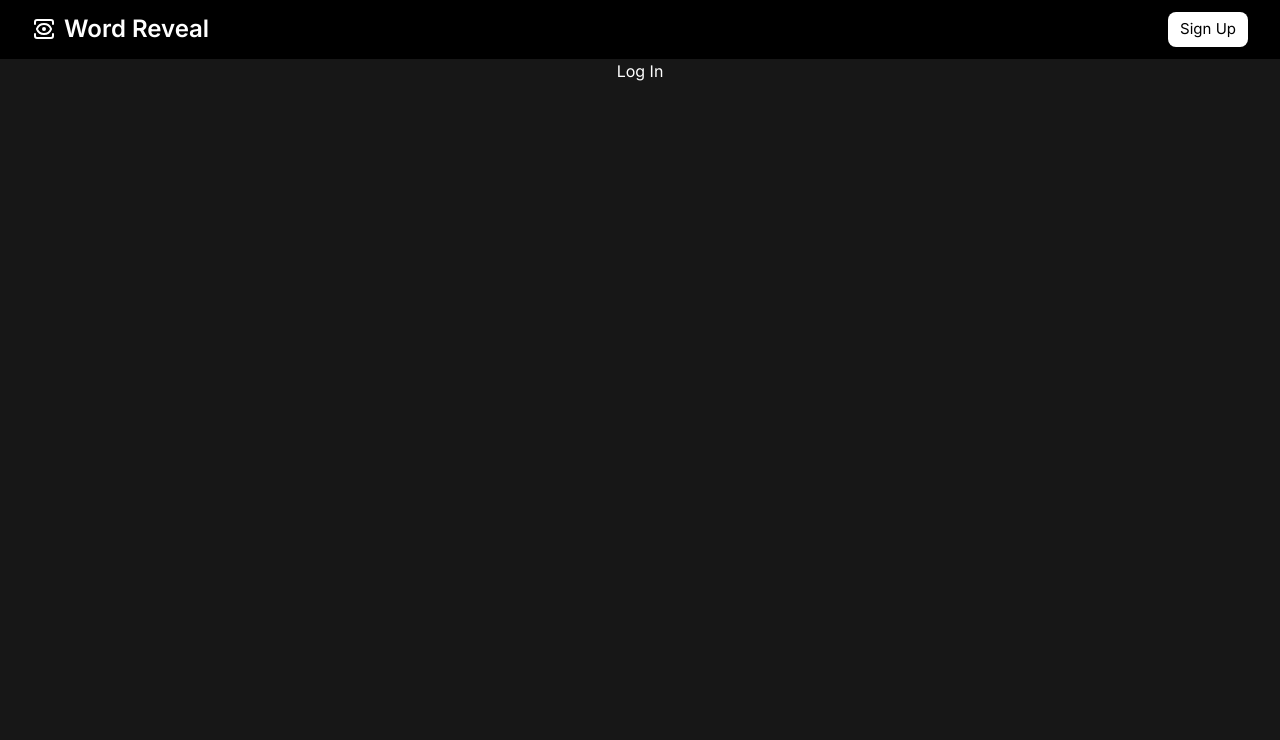
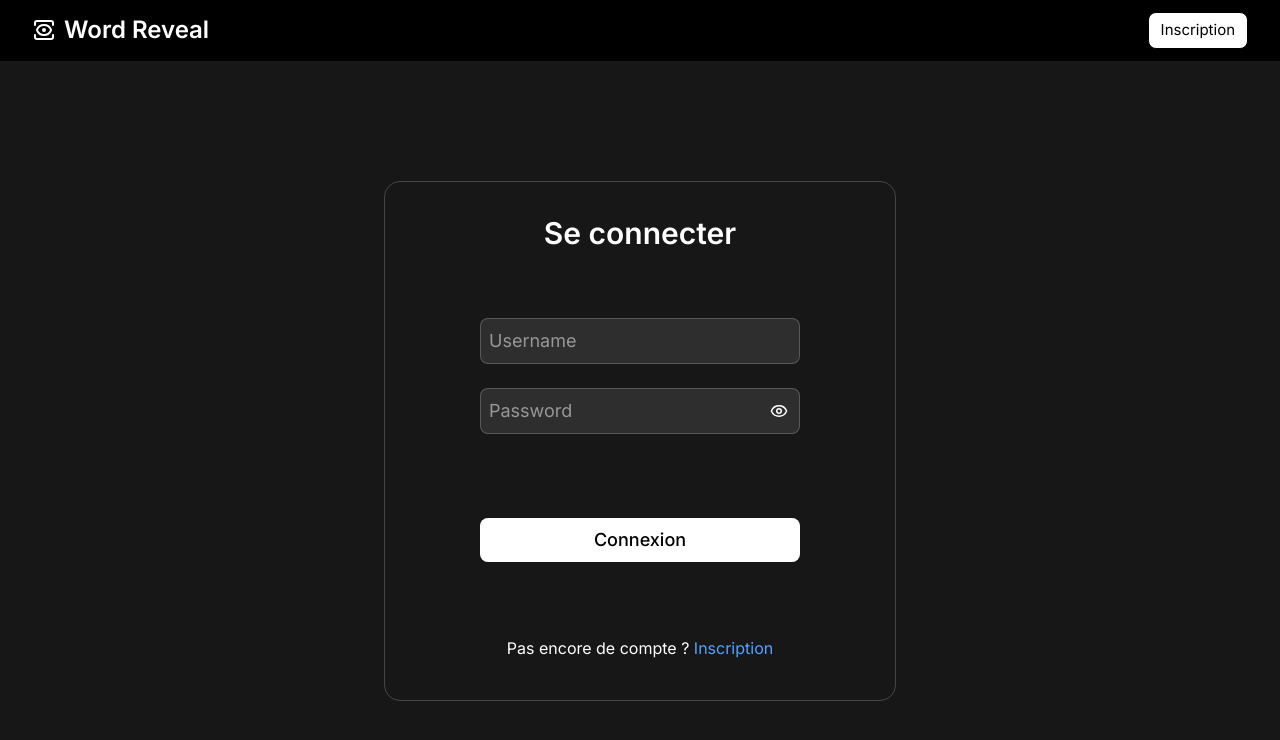
Before and after one commit to maudiffr/word-reveal, a React (Vite) app in the folder frontend/: page /login in a window 1280 px wide. Shown: the top 740 px of the page. Built offline with nearby package versions, Linux system fonts and the light colour scheme.

Commit message:
Add UI for Register and Login pages

```diff
--- a/frontend/src/components/Game/Game.jsx
+++ b/frontend/src/components/Game/Game.jsx
@@ -3,7 +3,7 @@ import WordInput from './WordInput'
 
 const Game = () => {
   return (
-    <div className="flex flex-col flex-1 justify-center items-center gap-8">
+    <div className="flex flex-col flex-1 items-center gap-8 px-4 pt-45">
       <WordCard />
       <WordInput />
     </div>
--- a/frontend/src/components/Header.jsx
+++ b/frontend/src/components/Header.jsx
@@ -18,15 +18,15 @@ const Header = () => {
               to="/login"
               className="px-3 py-1.5 border border-white/20 rounded-lg text-[15px] hover:bg-white/10 whitespace-nowrap transition-colors"
             >
-              Log In
+              Connexion
             </Link>
           )}
           {location.pathname !== '/register' && (
             <Link
               to="/register"
-              className="px-3 py-1.5 rounded-lg bg-white text-[15px] text-black hover:bg-white/80 whitespace-nowrap transition-colors"
+              className="px-3 py-1.5 border rounded-lg bg-white text-[15px] text-black hover:bg-white/80 whitespace-nowrap transition-colors"
             >
-              Sign Up
+              Inscription
             </Link>
           )}
         </div>
--- a/frontend/src/index.css
+++ b/frontend/src/index.css
@@ -50,7 +50,7 @@
 
 @layer components {
   .game-card {
-    @apply relative grid grid-rows-[22%_56%_22%] place-items-center w-111.5 h-46.5 lg:w-199.5 lg:h-82.5 -mt-25 border-2 border-white rounded-lg lg:rounded-xl bg-[#202020];
+    @apply relative grid grid-rows-[22%_56%_22%] place-items-center w-111.5 h-46.5 lg:w-199.5 lg:h-82.5 border-2 border-white rounded-lg lg:rounded-xl bg-[#202020];
   }
 
   .game-card-title {
--- a/frontend/src/pages/Login/index.jsx
+++ b/frontend/src/pages/Login/index.jsx
@@ -1,9 +1,75 @@
-function Login() {
+import { useState } from 'react'
+import { Link } from 'react-router-dom'
+import { Eye, EyeOff } from 'lucide-react'
+
+function Register() {
+  const [showPassword, setShowPassword] = useState(false)
+
+  const handleSubmit = (e) => {
+    e.preventDefault()
+
+    const form = e.target
+
+    const formData = new FormData(form)
+
+    const username = formData.get('username')
+    const password = formData.get('password')
+
+    console.log(`${username} et ${password}`)
+
+    form.reset()
+  }
+
   return (
-    <div>
-      <h1 className="text-center">Log In</h1>
+    <div className="flex flex-1 justify-center px-4 pt-15 sm:pt-30">
+      <div className="grid grid-rows-[20%_60%_20%] place-items-center w-full max-w-lg h-130 border border-white/20 rounded-2xl">
+        <div>
+          <h1 className="text-3xl font-semibold">Se connecter</h1>
+        </div>
+        <form onSubmit={handleSubmit} className="flex flex-col gap-6">
+          <input
+            name="username"
+            type="text"
+            id="username"
+            placeholder="Username"
+            aria-label="username"
+            maxLength={16}
+            className={`w-full lg:w-80 px-2 py-2 border border-white/20 rounded-lg bg-white/10 lg:text-lg outline-none focus:ring`}
+          />
+          <div className="relative">
+            <input
+              name="password"
+              type={showPassword ? 'text' : 'password'}
+              id="password"
+              placeholder="Password"
+              aria-label="password"
+              maxLength={20}
+              className={`w-full lg:w-80 px-2 py-2 border border-white/20 bg-white/10 rounded-lg lg:text-lg outline-none focus:ring`}
+            />
+            <button
+              type="button"
+              onClick={() => setShowPassword((prev) => !prev)}
+              className="absolute right-3 top-1/2 -translate-y-1/2"
+            >
+              {showPassword ? <EyeOff size={18} /> : <Eye size={18} />}
+            </button>
+          </div>
+          <button
+            type="submit"
+            className="mt-15 px-3 py-2 rounded-lg bg-white text-lg text-black font-medium hover:bg-white/80 whitespace-nowrap transition-colors"
+          >
+            Connexion
+          </button>
+        </form>
+        <div>
+          Pas encore de compte ?{' '}
+          <Link to="/register" className="text-blue-400">
+            Inscription
+          </Link>
+        </div>
+      </div>
     </div>
   )
 }
 
-export default Login
+export default Register
--- a/frontend/src/pages/Register/index.jsx
+++ b/frontend/src/pages/Register/index.jsx
@@ -1,7 +1,73 @@
+import { useState } from 'react'
+import { Link } from 'react-router-dom'
+import { Eye, EyeOff } from 'lucide-react'
+
 function Register() {
+  const [showPassword, setShowPassword] = useState(false)
+
+  const handleSubmit = (e) => {
+    e.preventDefault()
+
+    const form = e.target
+
+    const formData = new FormData(form)
+
+    const username = formData.get('username')
+    const password = formData.get('password')
+
+    console.log(`${username} et ${password}`)
+
+    form.reset()
+  }
+
   return (
-    <div>
-      <h1 className="text-center">Register</h1>
+    <div className="flex flex-1 justify-center px-4 pt-15 sm:pt-30">
+      <div className="grid grid-rows-[20%_60%_20%] place-items-center w-full max-w-lg h-130 border border-white/20 rounded-2xl">
+        <div>
+          <h1 className="text-3xl font-semibold">Inscription</h1>
+        </div>
+        <form onSubmit={handleSubmit} className="flex flex-col gap-6">
+          <input
+            name="username"
+            type="text"
+            id="username"
+            placeholder="Username"
+            aria-label="username"
+            maxLength={16}
+            className={`w-full lg:w-80 px-2 py-2 border border-white/20 rounded-lg bg-white/10 lg:text-lg outline-none focus:ring`}
+          />
+          <div className="relative">
+            <input
+              name="password"
+              type={showPassword ? 'text' : 'password'}
+              id="password"
+              placeholder="Password"
+              aria-label="password"
+              maxLength={20}
+              className={`w-full lg:w-80 px-2 py-2 border border-white/20 bg-white/10 rounded-lg lg:text-lg outline-none focus:ring`}
+            />
+            <button
+              type="button"
+              onClick={() => setShowPassword((prev) => !prev)}
+              className="absolute right-3 top-1/2 -translate-y-1/2"
+            >
+              {showPassword ? <EyeOff size={18} /> : <Eye size={18} />}
+            </button>
+          </div>
+          <button
+            type="submit"
+            className="mt-15 px-3 py-2 rounded-lg bg-white text-lg text-black font-medium hover:bg-white/80 whitespace-nowrap transition-colors"
+          >
+            S'inscrire
+          </button>
+        </form>
+        <div>
+          Déja un compte ?{' '}
+          <Link to="/login" className="text-blue-400">
+            Connexion
+          </Link>
+        </div>
+      </div>
     </div>
   )
 }
```
